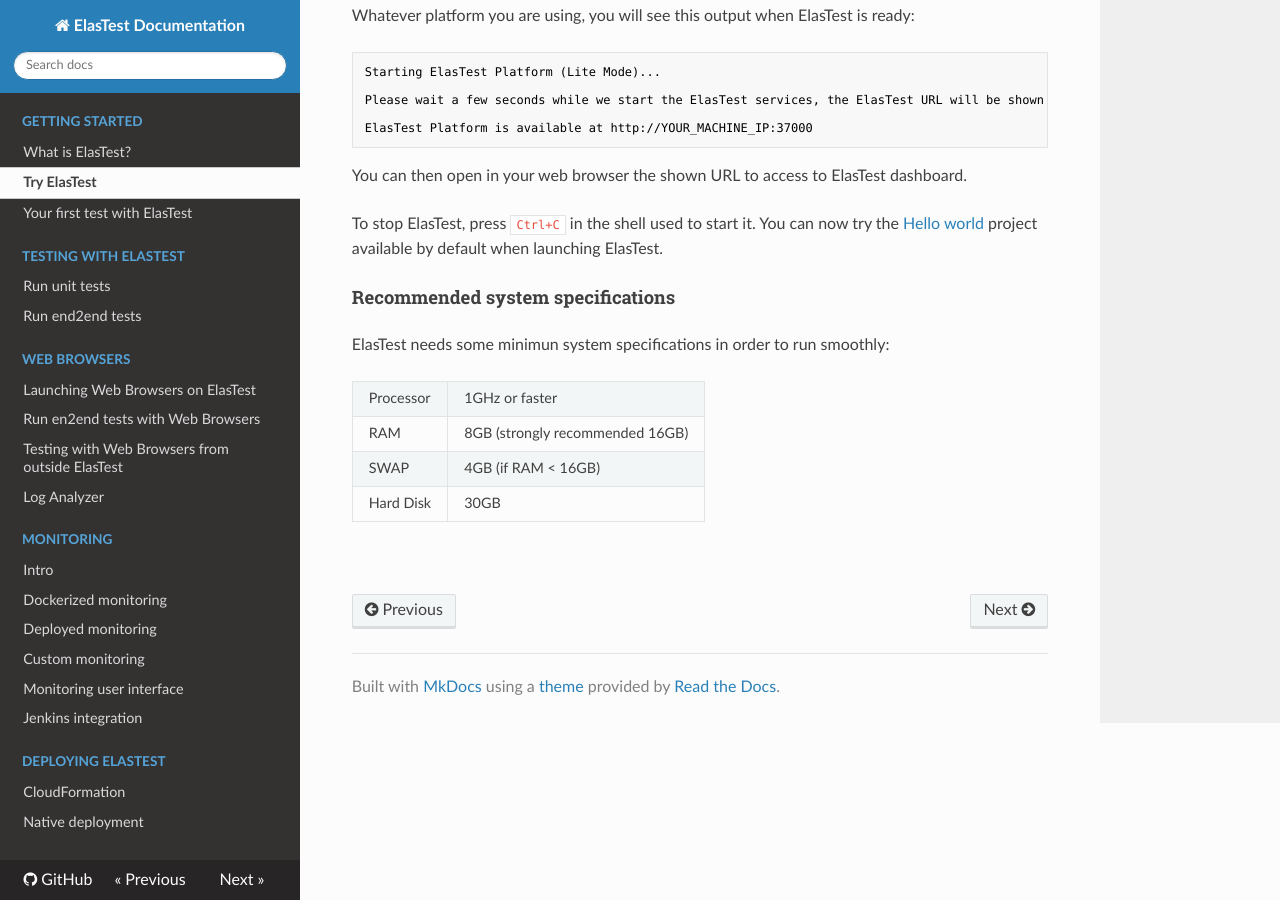
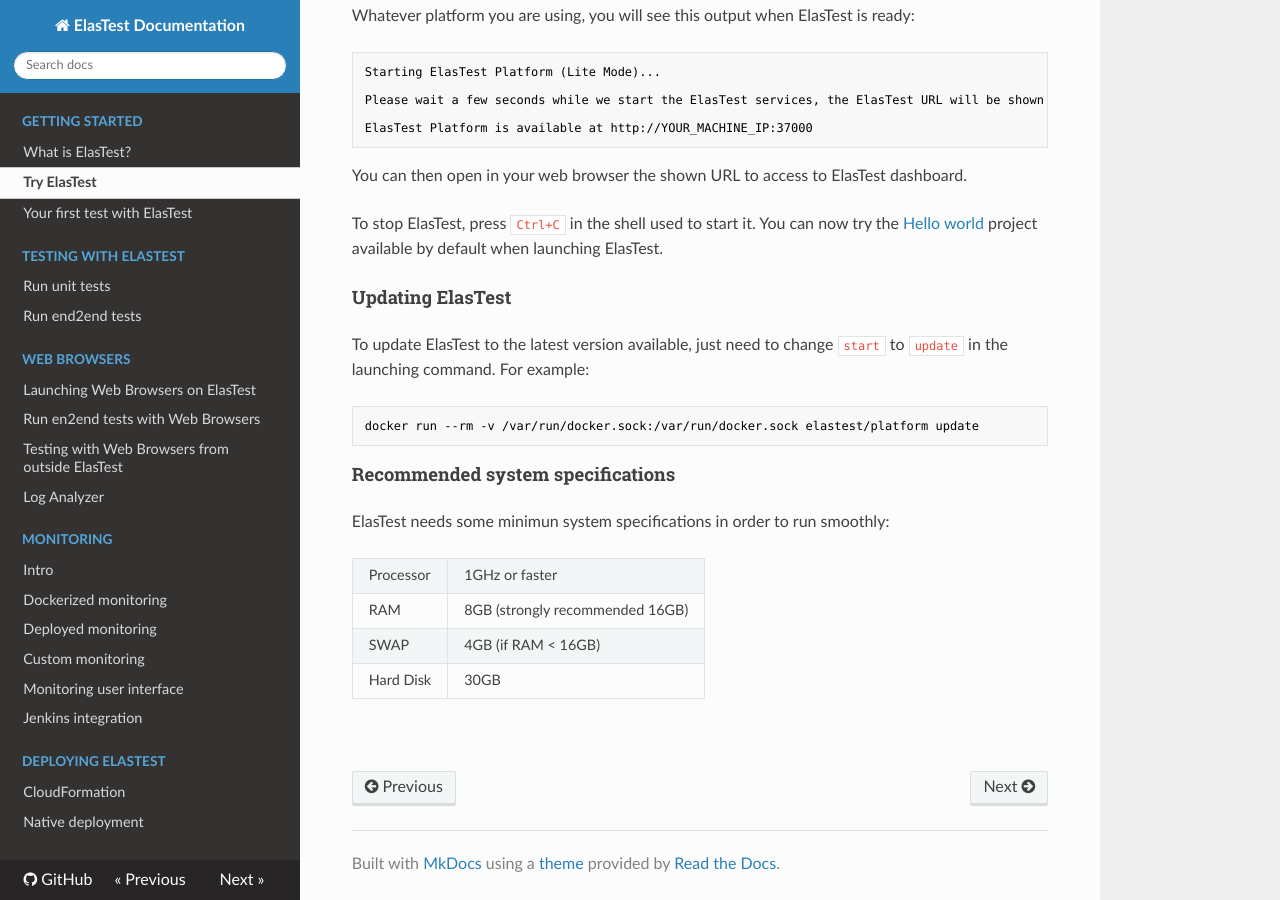
Before and after one commit to elastest/elastest.io-docs, an MkDocs documentation site: the page built from docs/try-elastest.md, in a window 1280 px wide and 900 px high, scrolled down 655 px. Built offline with MkDocs 1.6.1, drawn with Linux system fonts in a browser that asks for light colours; nearby versions of some CDN libraries; old or Windows-style settings are respelled for this version of MkDocs.

Commit message:
Update Elastest command on "Try Elastest" section

````diff
--- a/docs/try-elastest.md
+++ b/docs/try-elastest.md
@@ -45,6 +45,14 @@
 
 To stop ElasTest, press `Ctrl+C` in the shell used to start it. You can now try the [Hello world](your-first-test) project available by default when launching ElasTest.
 
+<h4 class="holder-subtitle link-top">Updating ElasTest</h4>
+
+To update ElasTest to the latest version available, just need to change `start` to `update` in the launching command. For example:
+
+```text
+docker run --rm -v /var/run/docker.sock:/var/run/docker.sock elastest/platform update
+```
+
 <h4 class="holder-subtitle link-top">Recommended system specifications</h4>
 
 ElasTest needs some minimun system specifications in order to run smoothly:
````
